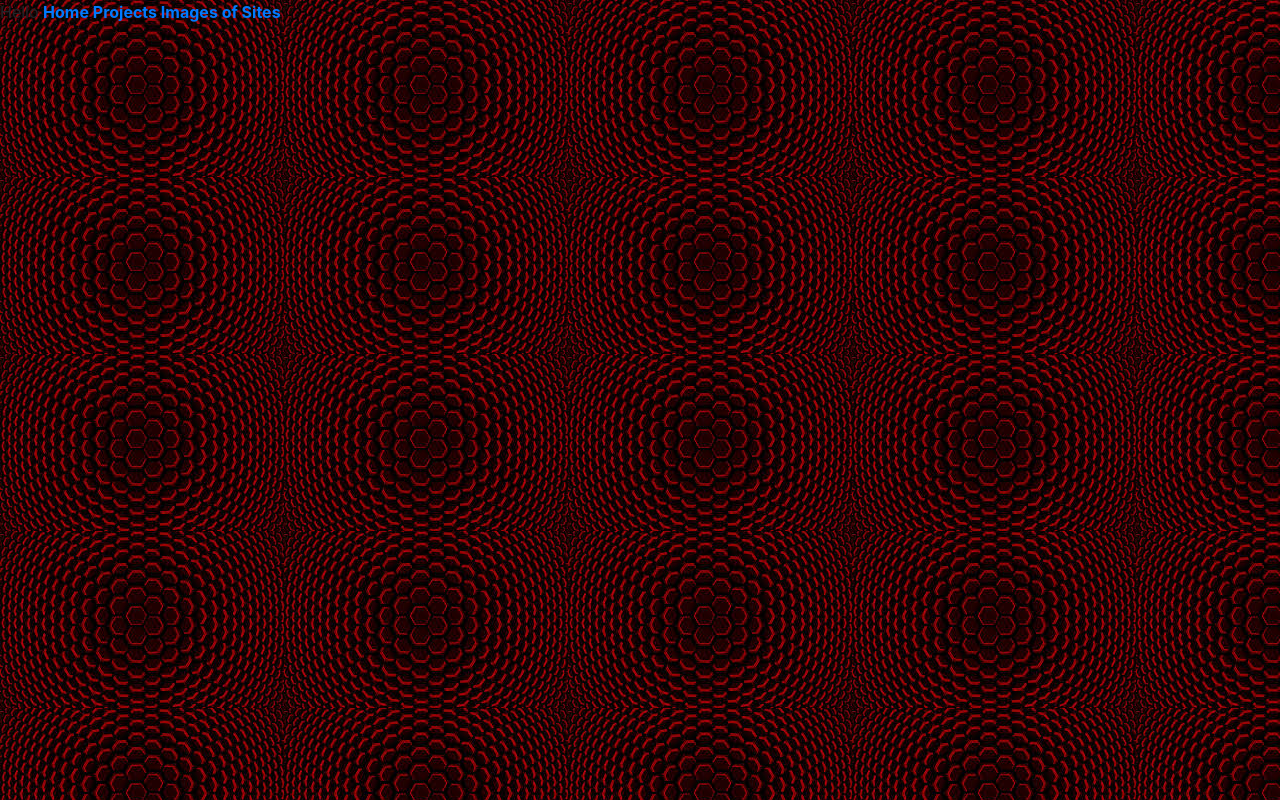
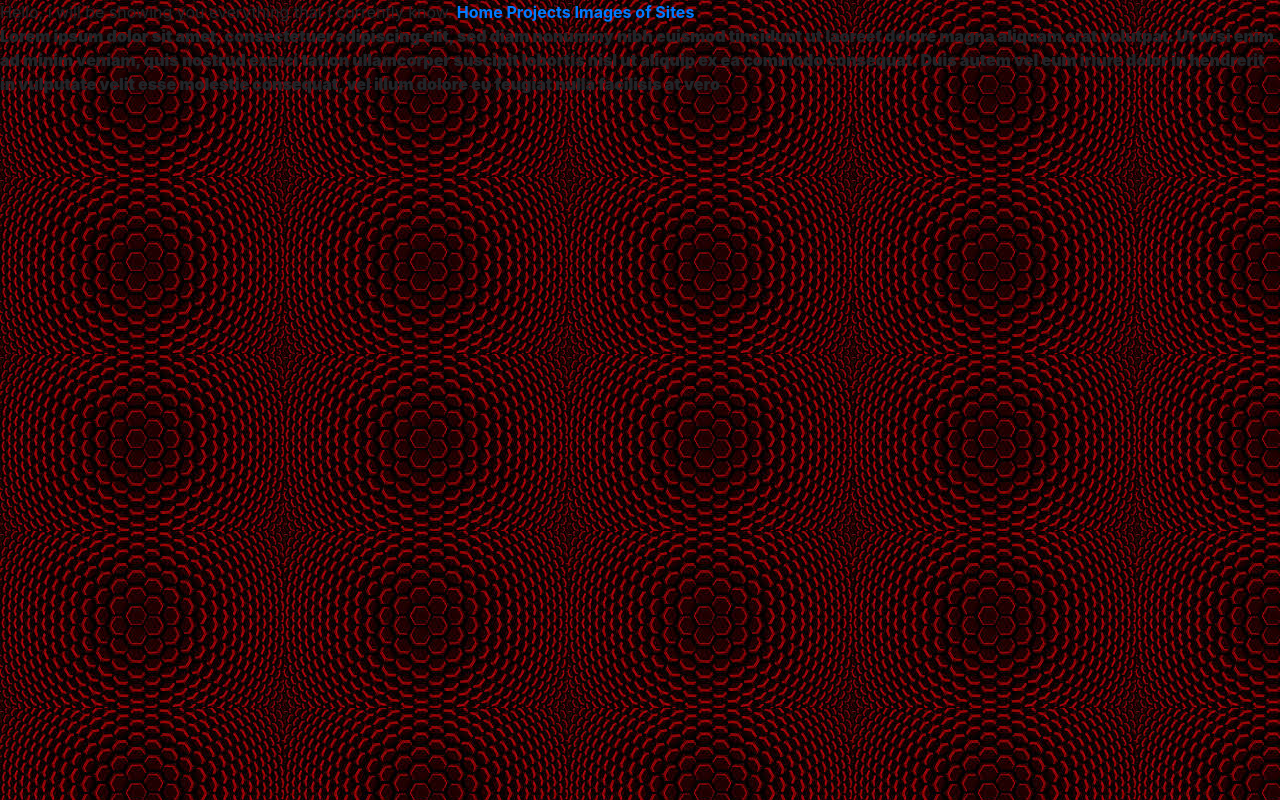
Before and after one commit to moisescuevas46/Project-1-, a plain HTML site: page queyose.html in a window 1280 px wide. Drawn offline with nearby package versions, Linux system fonts and the light colour scheme.

Commit message:
Stuff. im not sure.

```diff
--- a/bootstrap-3.2.0-dist/2ndpage.css
+++ b/bootstrap-3.2.0-dist/2ndpage.css
@@ -3,10 +3,38 @@ background-image: url('images/redhex.jpg') ;
 }
 
 header{
-		color: #808000;
 		font-family: 'Lato', sans-serif;
 		margin: 20px 20px 20px 20px;
-		text-decoration-line:black;
+		text-decoration-line:;
 		text-align: center;
 		border:3px solid;
+		border-color: #005C00;
 	}
+
+	p{
+	color: #808000;
+	font-family: 'Lato', sans-serif;
+	margin: 0px 0px 0px 0px;
+}
+div{
+	border-style: solid;
+	border-width: 5px;
+	border-bottom:0px solid;
+	padding:50px;
+}
+ .row{
+border-color: #808000;
+border-width: 3px;
+ }
+
+.column{
+    -webkit-column-count: 1;
+    column-count: 1;
+    border-color: #808000;
+border-width: 3px;
+color:#808000;
+}
+
+
+
+.......
--- a/queyose.html
+++ b/queyose.html
@@ -1,19 +1,26 @@
  <html>
-	<head>
+<head>
+	</script>
 		<link href='http://fonts.googleapis.com/css?family=Lato' rel='stylesheet' type='text/css'>
 		<link rel="stylesheet" type="text/css" href="2ndpage.css">
 		<link rel="stylesheet" type="text/css" href="bootstrap.min.css">
 
-		<title>What I Know</title>
-	</head>
+		<title>What I know </title>
+
+</head>
 	<body>
+		<div>
 	<header>
-		Hello
+		Hello, i will be showing you everything that I currently know.
 		<strong>
 				<a href="Index.html">Home</a>
 				<a href="Projects.html">Projects</a>
 				<a href="Images.html">Images of Sites</a>
 			<strong>
 	</header>
+			<div>
+Lorem ipsum dolor sit amet, consectetuer adipiscing elit, sed diam nonummy nibh euismod tincidunt ut laoreet dolore magna aliquam erat volutpat. Ut wisi enim ad minim veniam, quis nostrud exerci tation ullamcorper suscipit lobortis nisl ut aliquip ex ea commodo consequat.
+Duis autem vel eum iriure dolor in hendrerit in vulputate velit esse molestie consequat, vel illum dolore eu feugiat nulla facilisis at vero
+			</div>
 	</body>
 </html>
```
